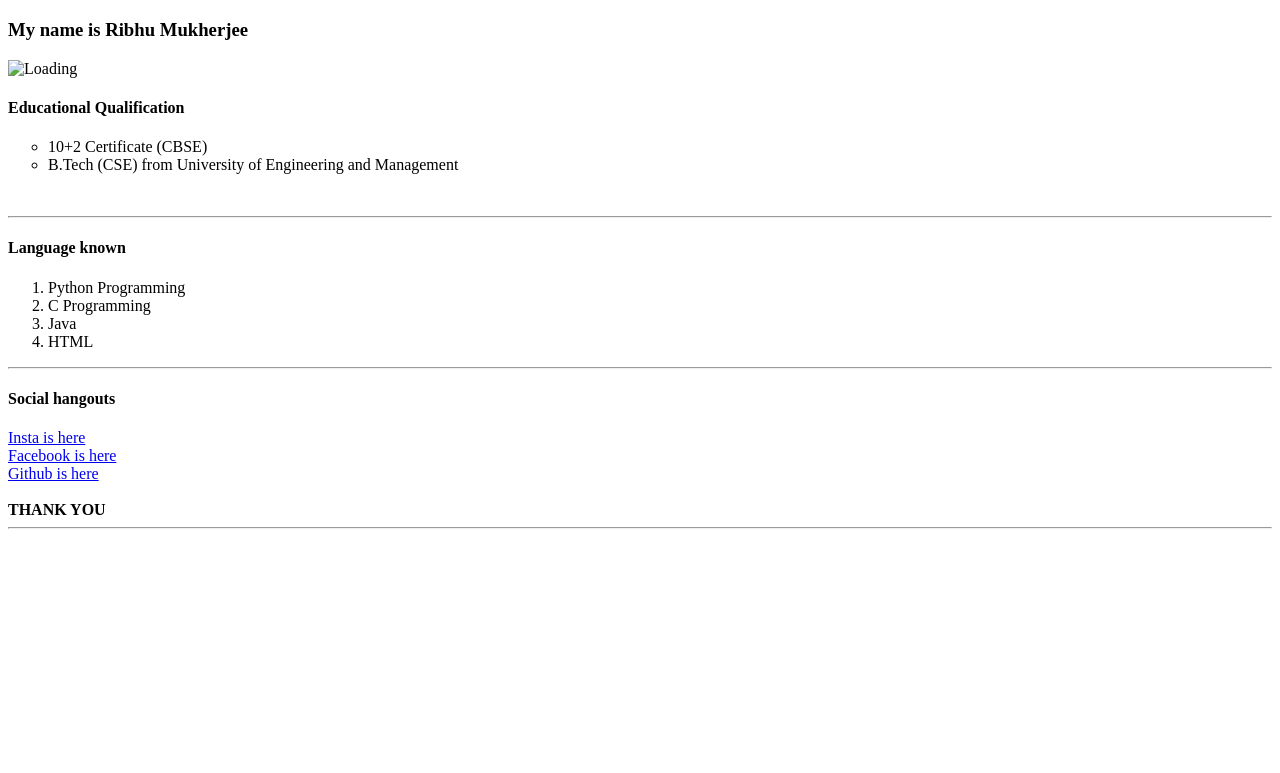
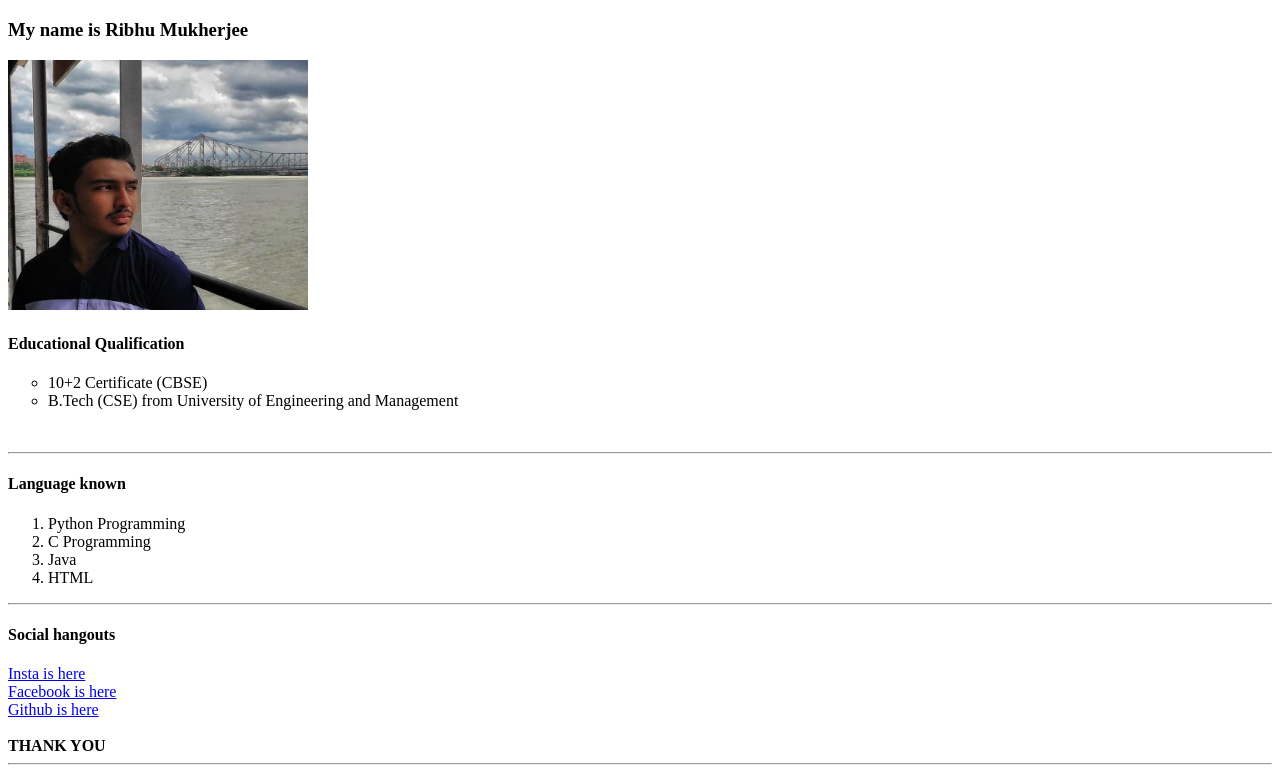
Before and after one commit to ProRiko/portfolio2, a plain HTML site: page index.html in a window 1280 px wide. Shown: the part 61-834 px from the top of the page. Before the commit the page ends 800 px from the top, so only its background shows below. Drawn offline with Linux system fonts and the light colour scheme.

Commit message:
Update index.html

```diff
--- a/index.html
+++ b/index.html
@@ -8,7 +8,7 @@
 <body>
     <h1>Ribhu</h1>
     <h3>My name is Ribhu Mukherjee</h3>
-    <img src="pic.jpg" alt="Loading" width="300" height="250">
+    <img src=".\assets\pic.jpg" alt="Loading" width="300" height="250">
     <br>
     <h4>Educational Qualification</h4>
     <ul type ="circle">
```
